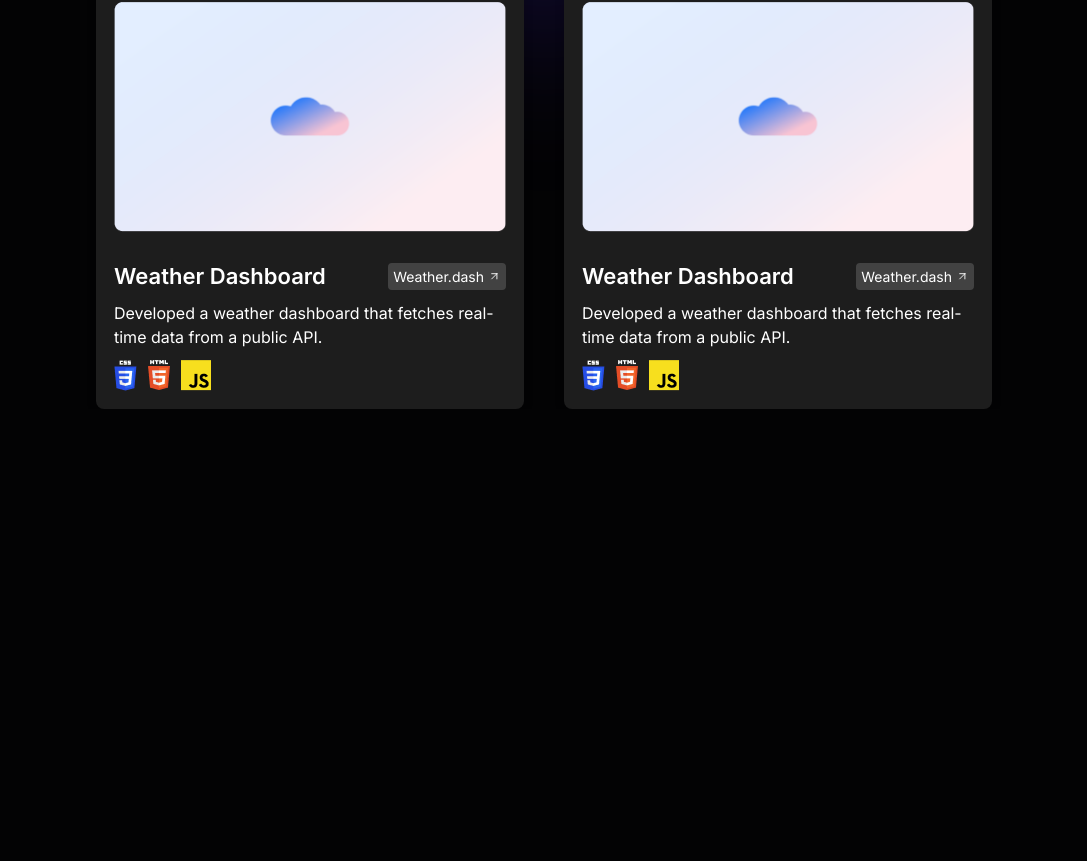
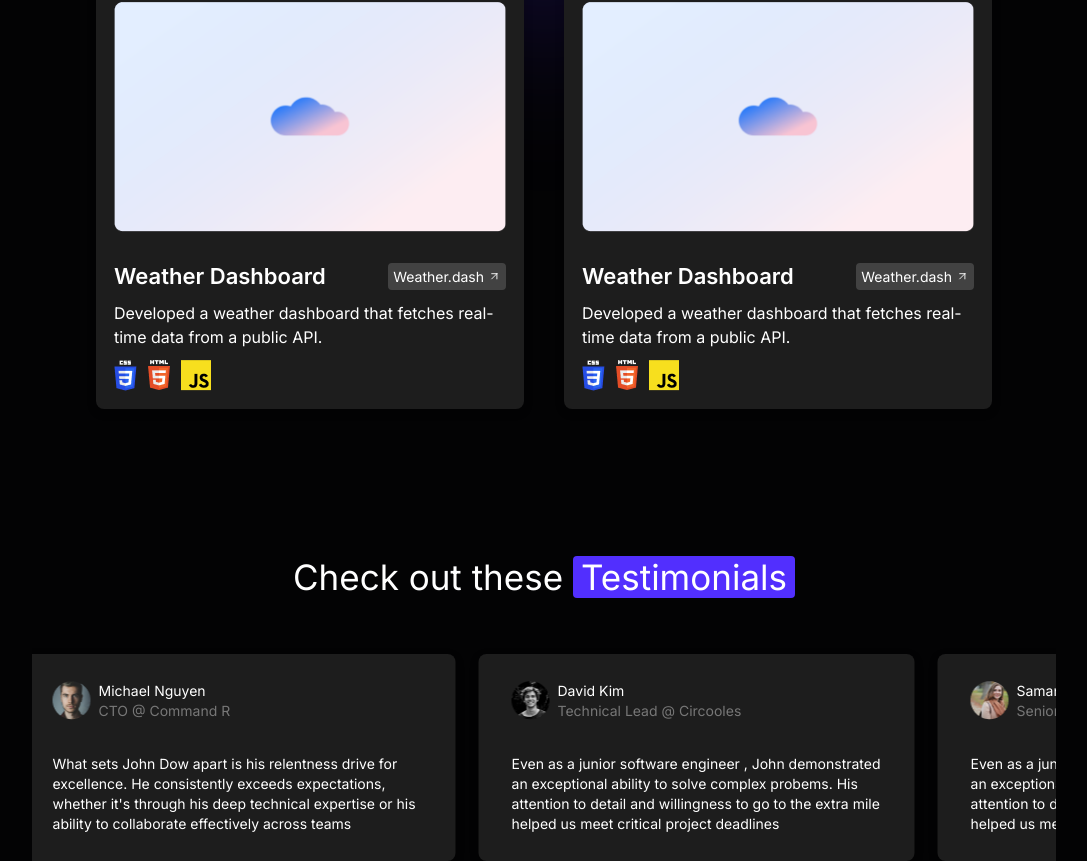
Before and after one commit to Kaarti22/portfolio-application, a Next.js app: page / in a window 1280 px wide. Shown: the part 1819-2680 px from the top of the page, without its empty margins (96-1183 px from the left). Before the commit the page ends 2228 px from the top, so only its background shows below. Built offline with nearby package versions, Linux system fonts and the light colour scheme.

Commit message:
testimonials completed

```diff
--- a/app/components/Sections.tsx
+++ b/app/components/Sections.tsx
@@ -1,14 +1,18 @@
-import React from 'react'
-import Hero from './Hero/Hero'
-import Skills from './Skills/Skills'
-import Projects from './Projects/Projects'
+import React from "react";
+import Hero from "./Hero/Hero";
+import Skills from "./Skills/Skills";
+import Projects from "./Projects/Projects";
+import Testimonials from "./Testimonials.tsx/Testimonials";
 
 const Sections = () => {
-  return <main className="flex flex-col gap-[142px] w-full md:max-w-screen-lg pt-[236px] md:pt-60 mx-auto">
-    <Hero/>
-    <Skills/>
-    <Projects/>
-  </main>
-}
+  return (
+    <main className="flex flex-col gap-[142px] w-full md:max-w-screen-lg pt-[236px] md:pt-60 mx-auto">
+      <Hero />
+      <Skills />
+      <Projects />
+      <Testimonials />
+    </main>
+  );
+};
 
-export default Sections
+export default Sections;
--- /dev/null
+++ b/app/components/Testimonials.tsx/Testimonial.tsx
@@ -0,0 +1,36 @@
+import Image from "next/image";
+import React from "react";
+
+interface TestimonialProps {
+  image: string;
+  name: string;
+  role: string;
+  description: string;
+}
+
+const Testimonial: React.FC<TestimonialProps> = ({
+  image,
+  name,
+  role,
+  description,
+}) => {
+  return (
+    <div className="card flex flex-col gap-[33px] w-[270px] sm:min-w-[436px] px-[33px] py-[27px]">
+      <div className="flex gap-2 items-center">
+        <Image
+          src={image}
+          alt={`Profile picture for testimonial by ${name}`}
+          width={38}
+          height={28}
+        />
+        <div className="flex flex-col">
+          <p className="text-sm">{name}</p>
+          <p className="text-sm text-[#777]">{role}</p>
+        </div>
+      </div>
+      <p className="text-xs sm:text-sm">{description}</p>
+    </div>
+  );
+};
+
+export default Testimonial;
--- /dev/null
+++ b/app/components/Testimonials.tsx/Testimonials.tsx
@@ -0,0 +1,33 @@
+import React from "react";
+import SectionContainer from "../Section/SectionContainer";
+import SectionHeader from "../Section/SectionHeader";
+import testimonials from "@/data/testimonials.json";
+import Testimonial from "./Testimonial";
+
+const Testimonials = () => {
+  return (
+    <SectionContainer id="testimonials">
+      <div className="section-contents">
+        <SectionHeader
+          plainText="Check out these"
+          highlightText="Testimonials"
+        />
+        <div className="w-full overflow-x-clip">
+          <div className="w-[1758px] sm:w-[2754px] flex items-stretch justify-start gap-[23px] pr-[23px] overflow-x-clip animate-scroll">
+            {[...testimonials, ...testimonials].map((testimonial, id) => (
+              <Testimonial
+                key={id}
+                image={testimonial.image}
+                name={testimonial.name}
+                role={testimonial.role}
+                description={testimonial.description}
+              />
+            ))}
+          </div>
+        </div>
+      </div>
+    </SectionContainer>
+  );
+};
+
+export default Testimonials;
--- /dev/null
+++ b/data/testimonials.json
@@ -0,0 +1,20 @@
+[
+  {
+    "image": "/user_1.png",
+    "name": "Samantha Lee",
+    "role": "Senior Software Engineer @ Catalog io",
+    "description": "Even as a junior software engineer , John demonstrated an exceptional ability to solve complex probems. His attention to detail and willingness to go to the extra mile helped us meet critical project deadlines"
+  },
+  {
+    "image": "/user_2.png",
+    "name": "Michael Nguyen",
+    "role": "CTO @ Command R",
+    "description": "What sets John Dow apart is his relentness drive for excellence. He consistently exceeds expectations, whether it's through his deep technical expertise or his ability to collaborate effectively across teams"
+  },
+  {
+    "image": "/user_3.png",
+    "name": "David Kim",
+    "role": "Technical Lead @ Circooles",
+    "description": "Even as a junior software engineer , John demonstrated an exceptional ability to solve complex probems. His attention to detail and willingness to go to the extra mile helped us meet critical project deadlines"
+  }
+]
--- a/tailwind.config.ts
+++ b/tailwind.config.ts
@@ -15,6 +15,19 @@ export default {
         primary: "var(--primary)",
         card: "var(--card)",
       },
+      keyframes: {
+        scroll: {
+          "0%": {
+            transform: "translateX(-5.2%)",
+          },
+          "100%": {
+            transform: "translateX(-55.2%)",
+          },
+        },
+      },
+      animation: {
+        scroll: "scroll 25s linear infinite",
+      },
     },
   },
   plugins: [],
```
